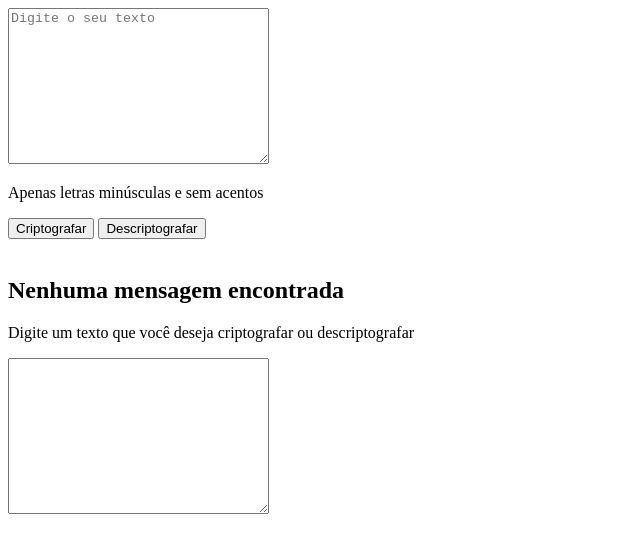
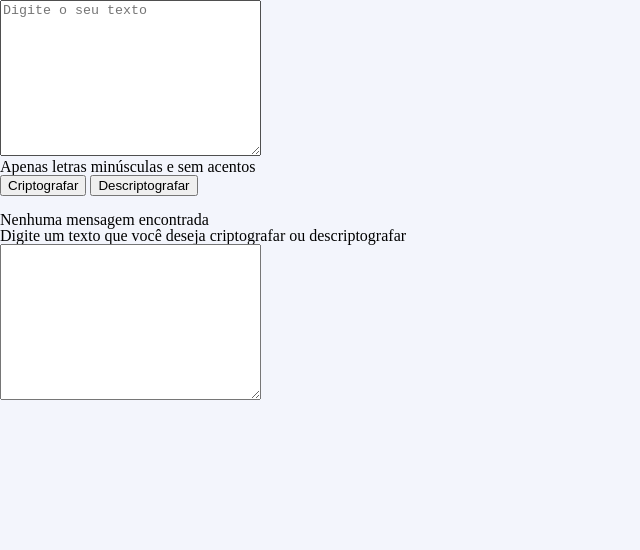
Before and after one commit to GuilhermeSerafim/decodificador-de-textos, a plain HTML site: page index.html in a window 1280 px wide. Shown: the whole page, without its empty margins (0-640 px from the left). Drawn offline with Linux system fonts and the light colour scheme.

Commit message:
Adicionando reset css e estilizando container

```diff
--- /dev/null
+++ b/css/reset.css
@@ -0,0 +1,48 @@
+/* http://meyerweb.com/eric/tools/css/reset/
+   v2.0 | 20110126
+   License: none (public domain)
+*/
+
+html, body, div, span, applet, object, iframe,
+h1, h2, h3, h4, h5, h6, p, blockquote, pre,
+a, abbr, acronym, address, big, cite, code,
+del, dfn, em, img, ins, kbd, q, s, samp,
+small, strike, strong, sub, sup, tt, var,
+b, u, i, center,
+dl, dt, dd, ol, ul, li,
+fieldset, form, label, legend,
+table, caption, tbody, tfoot, thead, tr, th, td,
+article, aside, canvas, details, embed,
+figure, figcaption, footer, header, hgroup,
+menu, nav, output, ruby, section, summary,
+time, mark, audio, video {
+	margin: 0;
+	padding: 0;
+	border: 0;
+	font-size: 100%;
+	font: inherit;
+	vertical-align: baseline;
+}
+/* HTML5 display-role reset for older browsers */
+article, aside, details, figcaption, figure,
+footer, header, hgroup, menu, nav, section {
+	display: block;
+}
+body {
+	line-height: 1;
+}
+ol, ul {
+	list-style: none;
+}
+blockquote, q {
+	quotes: none;
+}
+blockquote:before, blockquote:after,
+q:before, q:after {
+	content: '';
+	content: none;
+}
+table {
+	border-collapse: collapse;
+	border-spacing: 0;
+}
--- a/index.html
+++ b/index.html
@@ -6,6 +6,7 @@
     <meta http-equiv="X-UA-Compatible" content="IE=edge" />
     <meta name="viewport" content="width=device-width, initial-scale=1.0" />
     <title>Challenger | Decodificador de Textos</title>
+    <link rel="stylesheet" href="css/reset.css">
     <link rel="stylesheet" href="style.css">
 </head>
 
--- a/style.css
+++ b/style.css
@@ -0,0 +1,6 @@
+.container {
+    position: relative;
+    width: 100vw;
+    height: 100vh;
+    background-color: #f3f5fc;
+}
```
